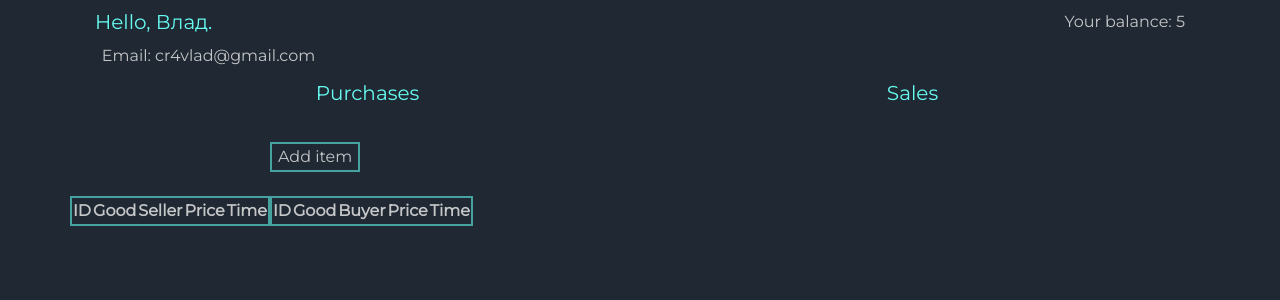
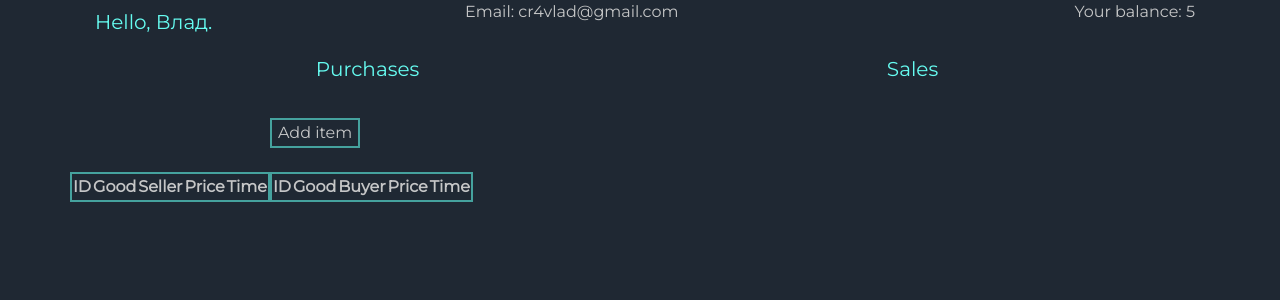
Before and after one commit to artemii-yanushevskyi/RemoteRetail, a Django app: a page that uses retail/templates/retail/dashboard.html in a window 1280 px wide. Shown: the top 300 px of the page. Run offline with Django 3.2, Linux system fonts and the light colour scheme; data comes from the database, SQL or seed files in the repository; lists and menus that the app fills with data are empty; some libraries are stand-ins or nearby versions.

Commit message:
Update retail/templates/retail/dashboard.html

```diff
--- a/retail/templates/retail/dashboard.html
+++ b/retail/templates/retail/dashboard.html
@@ -17,8 +17,9 @@
 
   <div class='container'>
     <div class="row align-items-start justify-content-between">
-      <div class="col-4"><h1>Hello, {{ patron.nickname }}.</h1>&nbsp&nbsp&nbsp&nbspEmail: {{ patron.email }}</div>
-      <div class="col-4 text-right"><p>Your balance: {{ wallet.balance }}</p></div>
+      <div class="col-4"><h1>Hello, {{ patron.nickname }}.</h1></div>
+      <div class="col-4">Email: {{ patron.email }}</div>
+      <div class="col-4 text-right">Your balance: {{ wallet.balance }}</div>
     </div>
 
     <div class="row align-items-center">
```
